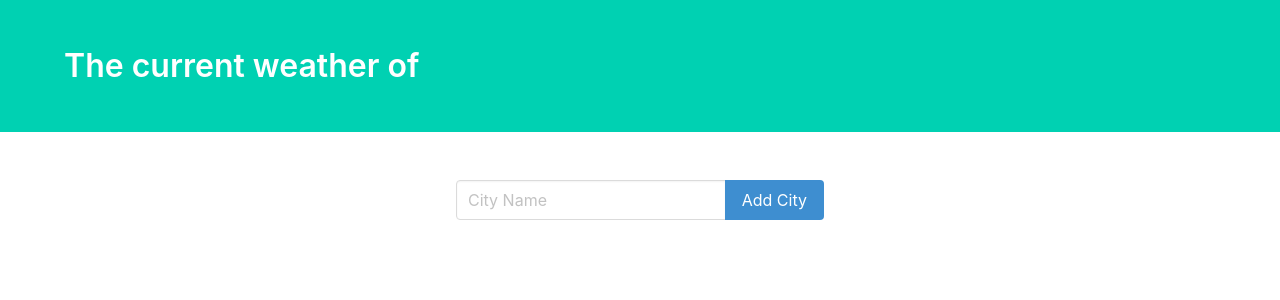
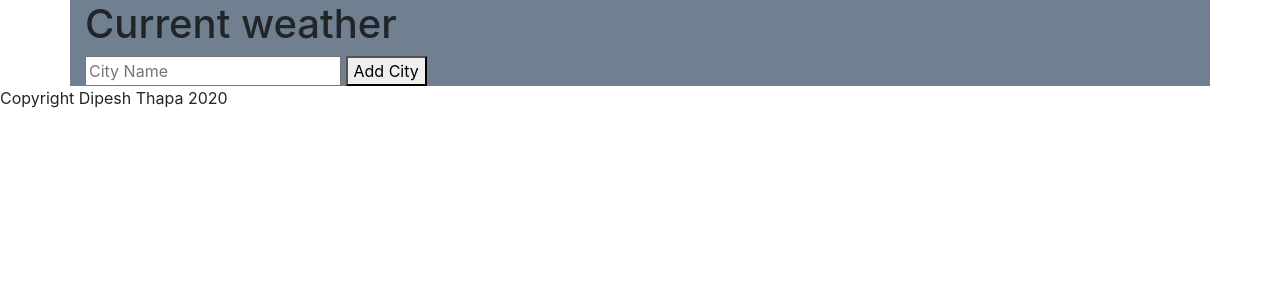
Before and after one commit to ispes2001/weatherapp, a Django app: page / in a window 1280 px wide. Shown: the top 300 px of the page. Run offline with Django 3.2, Linux system fonts and the light colour scheme; data that the repository does not hold is empty; some libraries are stand-ins or nearby versions.

Commit message:
style changed

```diff
--- /dev/null
+++ b/weatherapp/weather/static/css/style.css
@@ -0,0 +1,12 @@
+.container{
+    background-color: slategrey;
+}
+
+.container, h1 {
+    text-shadow: tomato;
+}
+.box {
+    background-color: teal;
+    padding: 0.5%;
+    margin: 0.5cm;
+}
--- a/weatherapp/weather/templates/weather/weather.html
+++ b/weatherapp/weather/templates/weather/weather.html
@@ -1,3 +1,4 @@
+{% load static %}
 <!DOCTYPE html>
 <html lang="en">
 
@@ -6,44 +7,35 @@
     <meta name="viewport" content="width=device-width, initial-scale=1.0">
     <meta http-equiv="X-UA-Compatible" content="ie=edge">
     <title>Document</title>
-    <link rel="stylesheet" href="https://cdnjs.cloudflare.com/ajax/libs/bulma/0.6.2/css/bulma.css" />
+    <link rel="stylesheet" href="https://stackpath.bootstrapcdn.com/bootstrap/4.3.1/css/bootstrap.min.css"
+        integrity="sha384-ggOyR0iXCbMQv3Xipma34MD+dH/1fQ784/j6cY/iJTQUOhcWr7x9JvoRxT2MZw1T" crossorigin="anonymous">
+    <link rel="stylesheet" type="text/css" href="{% static '/css/style.css' %}">
 </head>
 
 <body>
-    <section class="hero is-primary">
-        <div class="hero-body">
-            <div class="container">
+    <div class='container'>
+        <div class="row">
+            <div class="col-md-6">
                 <h1 class="title">
-                    The current weather of {{city_weather.city}}
+                    Current weather
                 </h1>
             </div>
         </div>
-    </section>
-    <section class="section">
-        <div class="container">
-            <div class="columns">
-                <div class="column is-offset-4 is-4">
+        <div class="row">
+            <div class="col-md-6">
                 <form method="POST">
                     {% csrf_token %}
                     <div class="field has-addons">
                         <div class="control is-expanded">
                             {{form.name}}
-                            </div>
-                            <div class="control">
-                                <button type='submit' class="button is-info">
-                                    Add City
-                                </button>
+                            <button type='submit' class="button is-info">Add City</button>
                         </div>
                     </div>
                 </form>
             </div>
         </div>
-        </div>
-    </section>
-    <section class="section">
-        <div class="container">
-            <div class="columns">
-                <div class="column is-offset-4 is-4">
+        <div class="row">
+            <div class="col-md-6">
                 {% for city_weather in weather_data %}
                 <div class="box">
                     <article class="media">
@@ -68,8 +60,9 @@
             </div>
         </div>
     </div>
-    </section>
     <footer class="footer">
+    <div class = copyright
+    <h4> Copyright Dipesh Thapa 2020 </h4>
     </footer>
 </body>
 
--- a/weatherapp/weatherapp/settings.py
+++ b/weatherapp/weatherapp/settings.py
@@ -122,3 +122,7 @@
 # https://docs.djangoproject.com/en/2.1/howto/static-files/
 
 STATIC_URL = '/static/'
+
+STATICFILES_DIRS = [
+    os.path.join (BASE_DIR, 'static'),
+]
```
Lines whose indentation alone changed are shown as unchanged.
